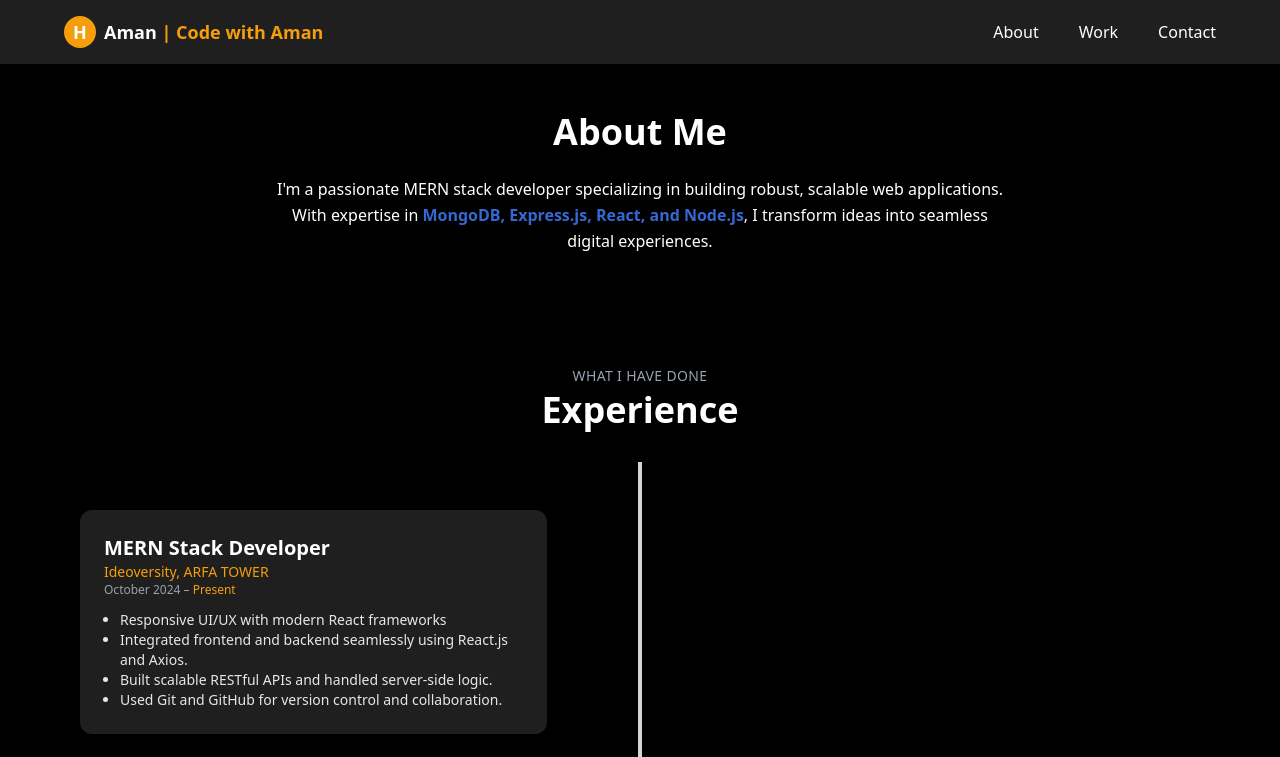
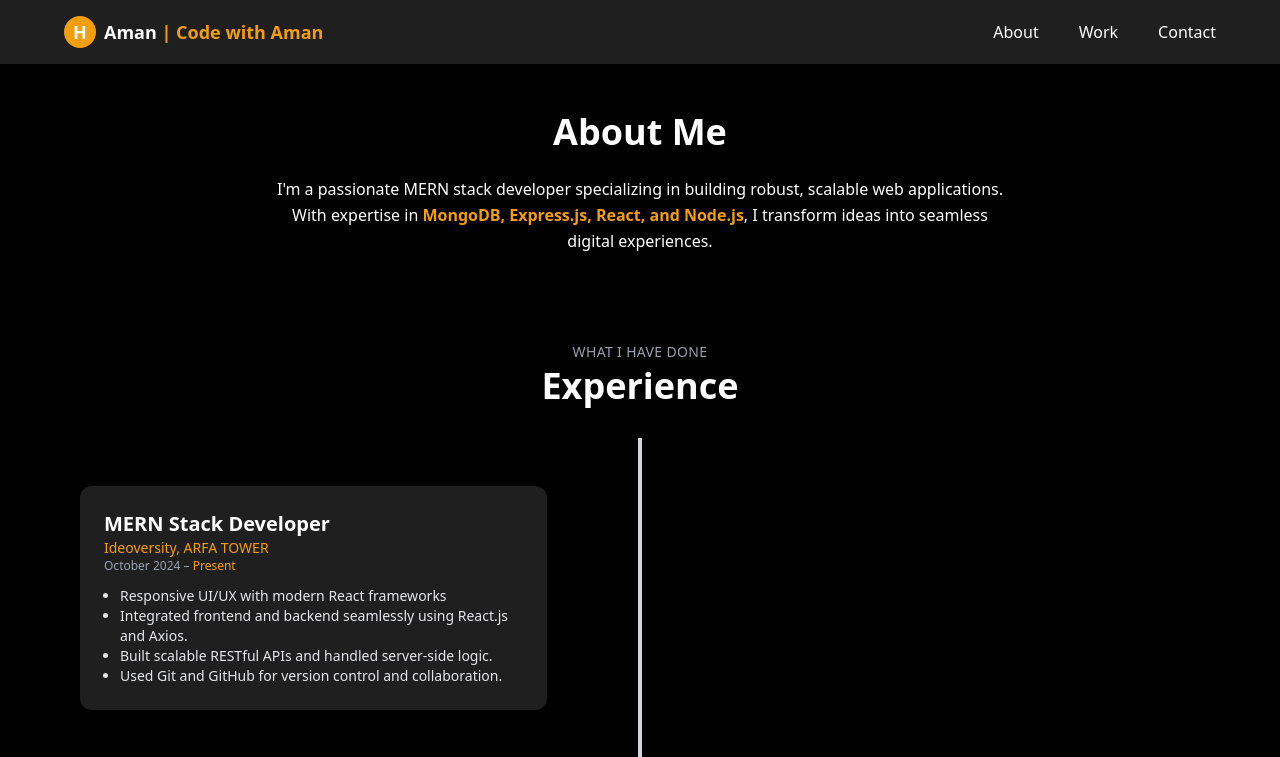
Before and after one commit to AmanFatima19/react-portfolio, a React (Vite) app: page /about in a window 1280 px wide. Shown: the top 757 px of the page. Built offline with nearby package versions, Linux system fonts and the light colour scheme.

Commit message:
updating

```diff
--- a/src/components/common/Navbar.jsx
+++ b/src/components/common/Navbar.jsx
@@ -22,7 +22,7 @@ const Navbar = () => {
             About
           </Link>
           <Link
-            to="/work"
+            to="/projects"
             className="hover:text-[#F59E0B]  transition duration-300"
           >
             Work
--- a/src/components/ui/AboutSection.jsx
+++ b/src/components/ui/AboutSection.jsx
@@ -6,10 +6,10 @@ const AboutSection = () => {
     <div className="max-w-3xl mx-auto px-4 py-12 text-center">
       <h1 className="text-4xl font-bold mb-6">About Me</h1>
 
-      <p className="text-md leading-relaxed mb-6">
+      <p className="text-md leading-relaxed">
         I'm a passionate MERN stack developer specializing in building robust,
         scalable web applications. With expertise in{" "}
-        <span className="font-semibold text-[#3668d4]">
+        <span className="font-semibold text-[#F59E0B]">
           MongoDB, Express.js, React, and Node.js
         </span>
         , I transform ideas into seamless digital experiences.
```
